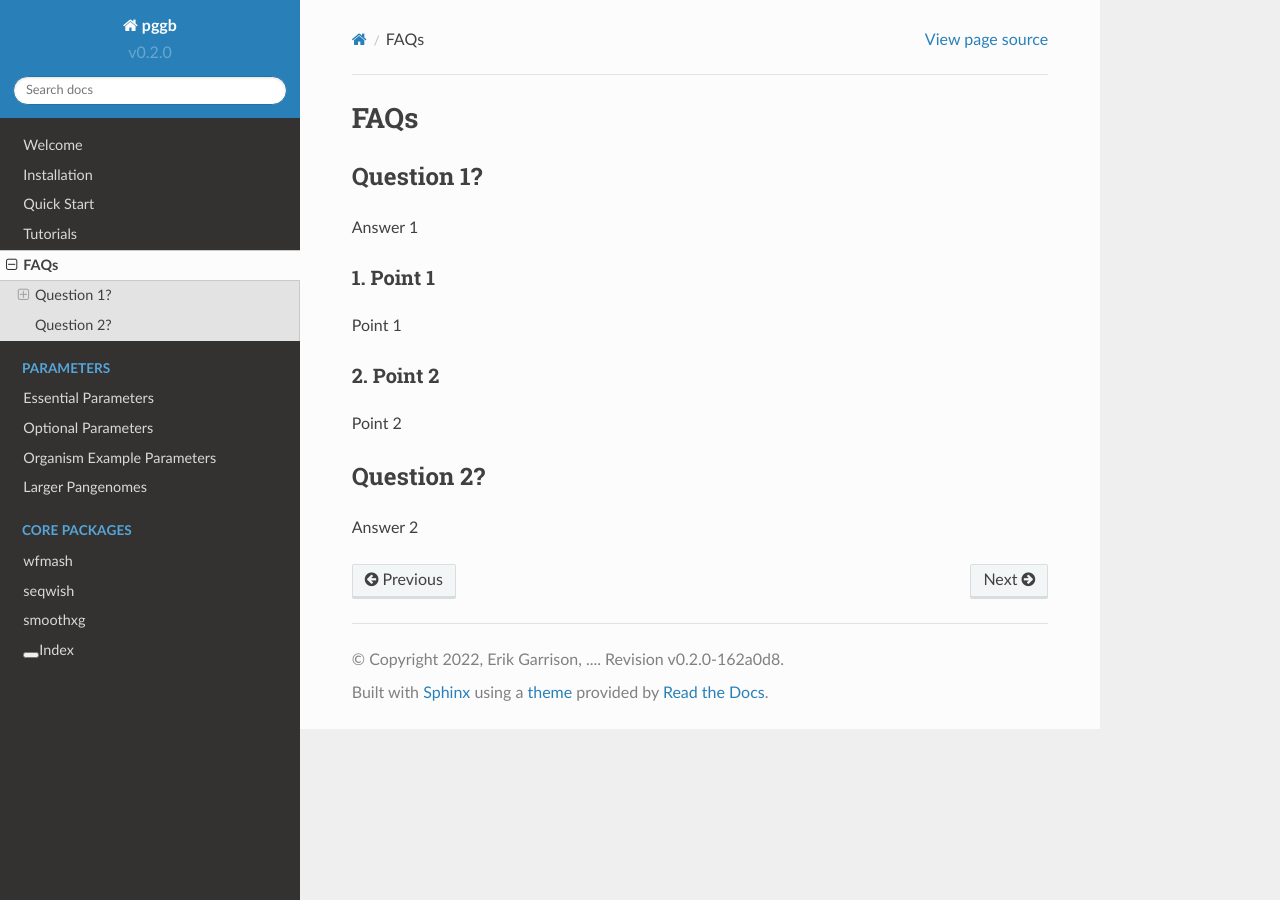
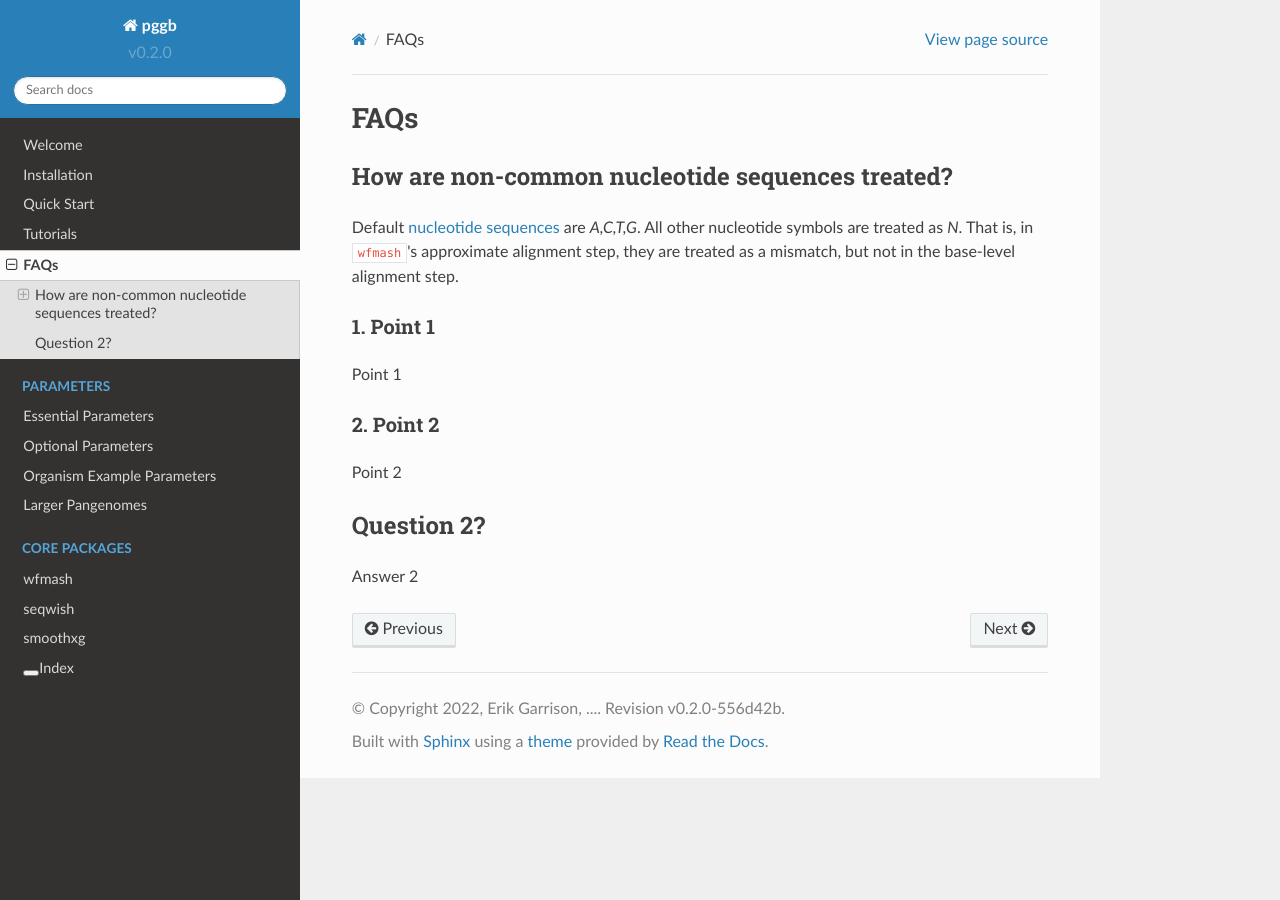
Before and after one commit to pangenome/pggb, a Sphinx documentation site: the page built from docs/rst/faqs.rst, in a window 1280 px wide. Built offline with Sphinx 7.4.7 and the Read the Docs theme 2.0.0, drawn with Linux system fonts in a browser that asks for light colours.

Commit message:
docs: explaining sequence symbols

```diff
--- a/docs/conf.py
+++ b/docs/conf.py
@@ -20,13 +20,13 @@ sys.path.insert(0, os.path.abspath('../lib/'))
 # -- Project information -----------------------------------------------------
 
 project = u'pggb'
-copyright = '2022, Erik Garrison, .... Revision v0.2.0-162a0d8'
+copyright = '2022, Erik Garrison, .... Revision v0.2.0-556d42b'
 author = u'Erik Garrison, ...'
 
 # The short X.Y version
 version = 'v0.2.0'
 # The full version, including alpha/beta/rc tags
-release = '162a0d8'
+release = '556d42b'
 
 
 # -- General configuration ---------------------------------------------------
--- a/docs/rst/faqs.rst
+++ b/docs/rst/faqs.rst
@@ -7,10 +7,11 @@ FAQs
 .. toctree::
     :maxdepth: 1
 
-Question 1?
-=========================================================================
+How are non-common nucleotide sequences treated?
+================================================
 
-Answer 1
+Default `nucleotide sequences <http://www.hgmd.cf.ac.uk/docs/nuc_lett.html>`_ are `A,C,T,G`. All other nucleotide symbols are treated as `N`.
+That is, in ``wfmash``'s approximate alignment step, they are treated as a mismatch, but not in the base-level alignment step.
 
 1. Point 1
 ---------------------------------------------------------------------------------------------
```
